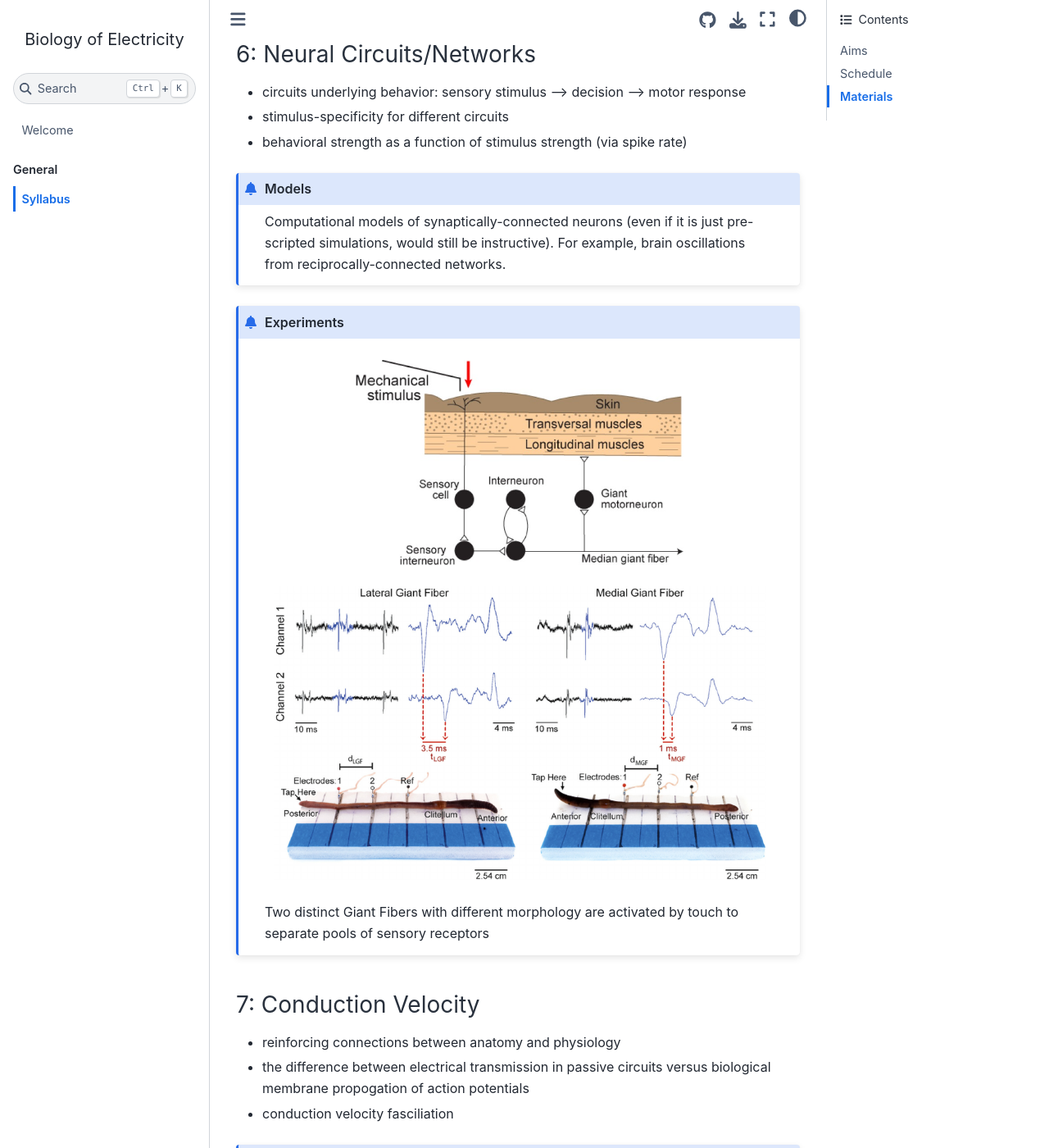
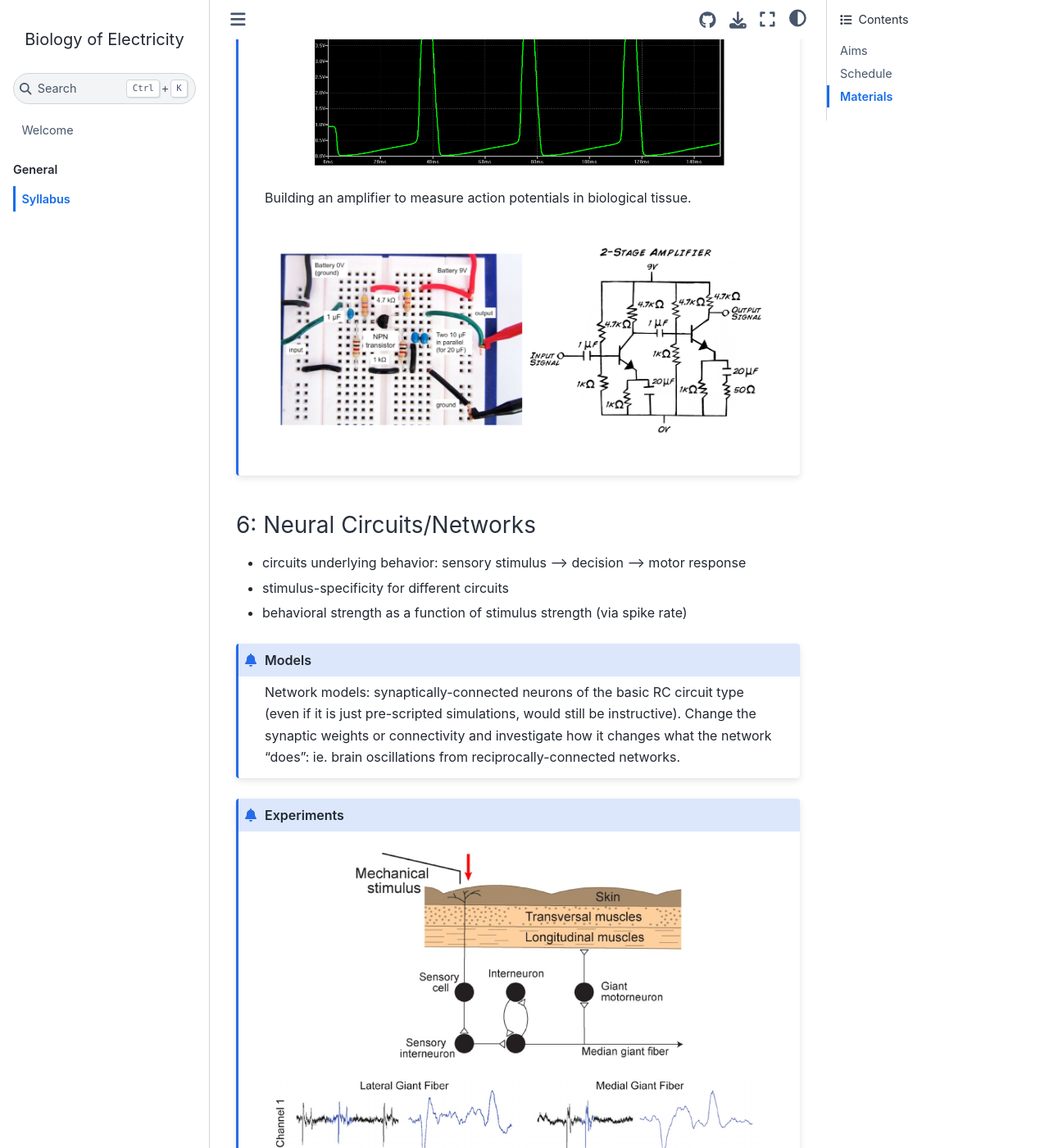
Before and after one commit to neurologic/diy_ephys-lab, a Jupyter Book: the page built from syllabus.md, in a window 1280 px wide and 1400 px high, scrolled down 7449 px. Shown: the whole window at 82% size. Built offline with Jupyter Book 1.0.4 settings and Sphinx 7.4.7 and the Sphinx Book theme 1.1.4, drawn with Linux system fonts in a browser that asks for light colours; some of the changed text lies outside the part shown.

Commit message:
regular push

```diff
--- a/_toc.yml
+++ b/_toc.yml
@@ -6,7 +6,7 @@ root: home
 parts:
   - caption: General
     chapters:
-    - file: schedule
+    - file: syllabus
   # - caption: Instrument Plans
   #   chapters:
   #   - file: preamp
--- a/schedule.md
+++ b/syllabus.md
@@ -151,11 +150,18 @@ transistor-logic.png
 ::::
 
 ::::{admonition} Experiments
-:::{image} /images/two-stage-amp.png
+Building an analog circuit of an action potential
+:::{image} /images/analog-spiking-model.png
 :width: 500
 :align: center
 :::
+
 Building an amplifier to measure action potentials in biological tissue.
+:::{image} /images/two-stage-amp.png
+:width: 600
+:align: center
+:::
+
 ::::
 
 ### 6: Neural Circuits/Networks
@@ -165,7 +171,7 @@ Building an amplifier to measure action potentials in biological tissue.
 - behavioral strength as a function of stimulus strength (via spike rate)
 
 :::{admonition} Models
-Computational models of synaptically-connected neurons (even if it is just pre-scripted simulations, would still be instructive). For example, brain oscillations from reciprocally-connected networks.
+Network models: synaptically-connected neurons of the basic RC circuit type (even if it is just pre-scripted simulations, would still be instructive). Change the synaptic weights or connectivity and investigate how it changes what the network "does": ie. brain oscillations from reciprocally-connected networks.
 :::
 
 ::::{admonition} Experiments
@@ -298,8 +304,9 @@ Analog circuit or even photodiode inputs to a network of arduino-based LIF model
 The outputs can then convergently and divergently synapse onto an array of actuators with different synaptic weights to generate antagonistic muscle control.
 ::::
 
+
+::::{admonition} Olfaction
 Odor Discrimination using Insect Electroantennogram Responses from an Insect Antennal Array. Comparison of EAG profiles across various insect species:
-::::{admonition} Olfaction
 :::{image} /images/eag-odor-discrimination.png
 :width: 700
 :align: center
```
Also changed, not shown: other parts of syllabus.md (+0 -1 lines), images/analog-spiking-model.png (added).
